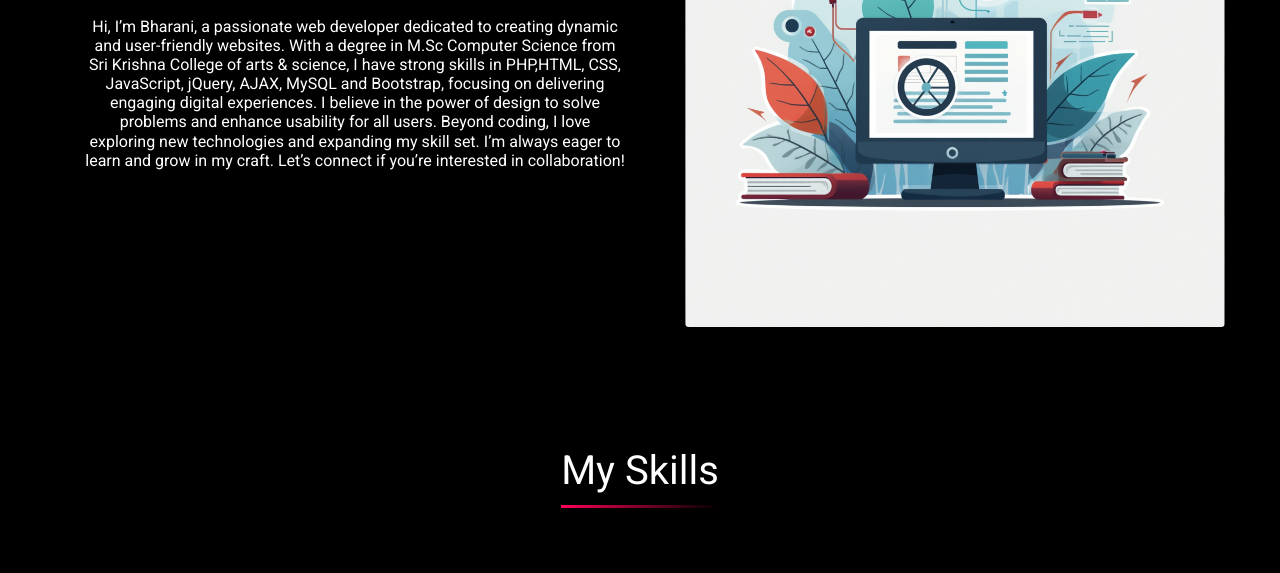
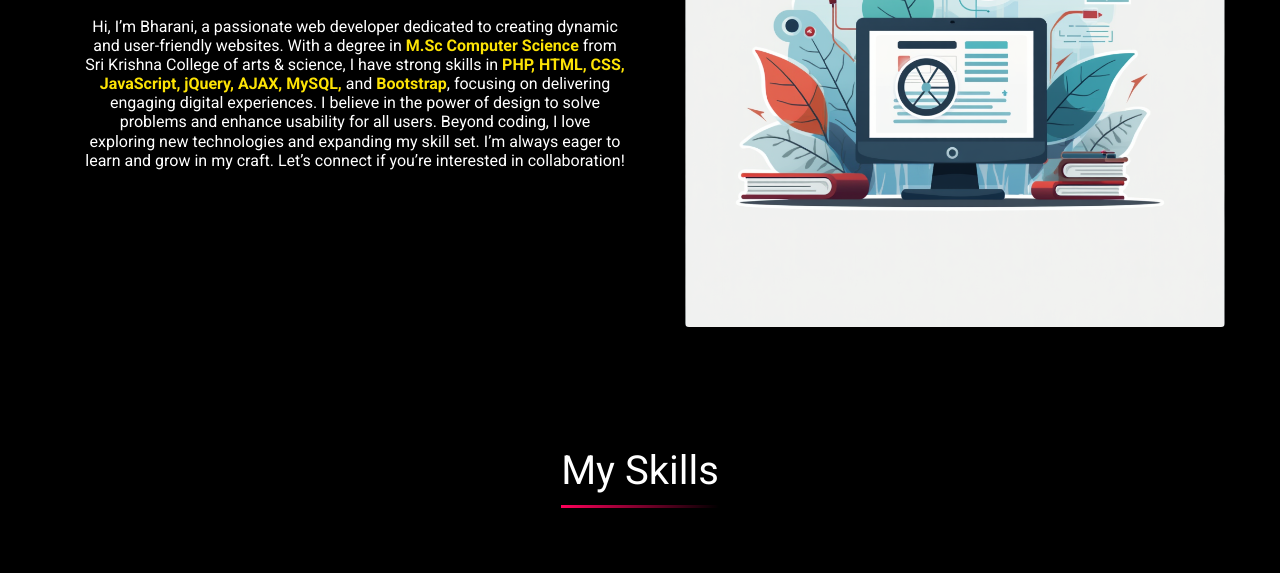
Before and after one commit to Bharani028/Bharani028.github.io, a plain HTML site: page index.html in a window 1280 px wide. Shown: the part 752-1325 px from the top of the page. Drawn offline with nearby package versions, Linux system fonts and the light colour scheme; some packages are replaced by stand-ins of ours; a script that the page names is missing.

Commit message:
Initial commit

```diff
--- a/index.html
+++ b/index.html
@@ -157,6 +157,11 @@
             border-radius: 10px;
             margin-left: 30px;
         }
+        .highlight {
+    font-weight: bold;
+    color: #fce305; /* Choose any color you like */
+}
+
 
         /* Skills Section */
         .skills-list {
@@ -400,7 +405,12 @@
         <div class="row align-items-center">
             <div class="col-12 col-md-6">
                 <h1 class="fade-line">About Me</h1>
-                <h6>Hi, I’m Bharani, a passionate web developer dedicated to creating dynamic and user-friendly websites. With a degree in M.Sc Computer Science from Sri Krishna College of arts & science, I have strong skills in PHP,HTML, CSS, JavaScript, jQuery, AJAX, MySQL and Bootstrap, focusing on delivering engaging digital experiences. I believe in the power of design to solve problems and enhance usability for all users. Beyond coding, I love exploring new technologies and expanding my skill set. I’m always eager to learn and grow in my craft. Let’s connect if you’re interested in collaboration!</h6>
+                <h6>
+                    Hi, I’m Bharani, a passionate web developer dedicated to creating dynamic and user-friendly websites. With a degree in
+                    <span class="highlight">M.Sc Computer Science</span> from Sri Krishna College of arts & science, I have strong skills in
+                    <span class="highlight">PHP, HTML, CSS, JavaScript, jQuery, AJAX, MySQL,</span> and <span class="highlight">Bootstrap</span>, focusing on delivering engaging digital experiences.
+                    I believe in the power of design to solve problems and enhance usability for all users. Beyond coding, I love exploring new technologies and expanding my skill set. I’m always eager to learn and grow in my craft. Let’s connect if you’re interested in collaboration!
+                </h6>
             </div>
             <div class="col-12 col-md-6">
                 <img src="about.png" alt="About Image" class="img-fluid rounded">
@@ -408,6 +418,7 @@
         </div>
     </div>
 </section>
+
 
 <!-- Skills Section with Increased Size -->
 <section class="skills" id="skills">
@@ -503,7 +514,7 @@
 <section class="contact row" id="contact" >
     <div class="col-12 col-md-6">
         <h1 class="contact-header fade-line">Contact Me</h1>
-        <h4>Turning ideas into reality</h4>
+        <h4>Turning ideas into reality!</h4>
         <div class="contact-details">
             <p><i class="fas fa-envelope"></i> bharanisrinivasan1@gmail.com</p>
             <p><i class="fas fa-phone-alt"></i> +91 88708 69964</p>
```
